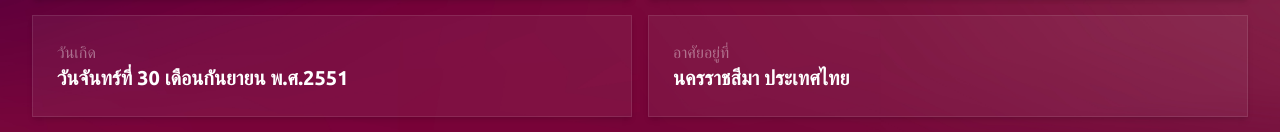
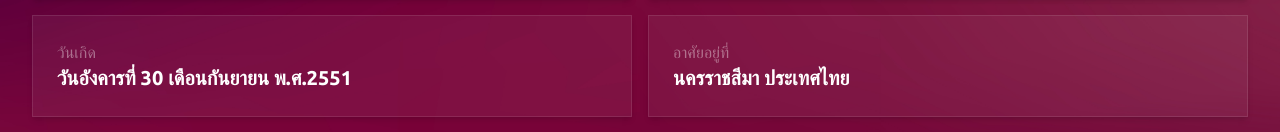
Before and after one commit to Jittiphatz/cert.jittiphat.site, a React (Vite) app: page /facts in a window 1280 px wide. Shown: the part 267-399 px from the top of the page. Built offline with nearby package versions, Linux system fonts and the light colour scheme; a web font is replaced by a local one.

Commit message:
Update facts.ts

```diff
--- a/src/constants/facts.ts
+++ b/src/constants/facts.ts
@@ -9,7 +9,7 @@ export const facts = [
     },
     {
         title: "วันเกิด",
-        content: "วันจันทร์ที่ 30 เดือนกันยายน พ.ศ.2551",
+        content: "วันอังคารที่ 30 เดือนกันยายน พ.ศ.2551",
     },
     {
         title: "อาศัยอยู่ที่",
```
